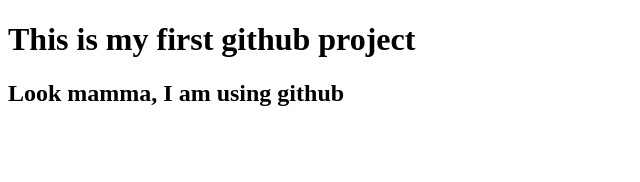
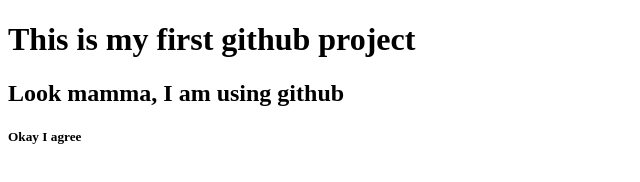
Before and after one commit to yesabhuiya1001/my-first-website, a plain HTML site: page index.html in a window 1280 px wide. Shown: the full height of the page, 0-640 px from the left. Drawn offline with Linux system fonts and the light colour scheme.

Commit message:
added a header

```diff
--- a/index.html
+++ b/index.html
@@ -8,5 +8,6 @@
 <body>
   <h1>This is my first github project</h1>
   <h2>Look mamma, I am using github</h2>
+   <h5>Okay I agree</h5>
 </body>
 </html>
```
